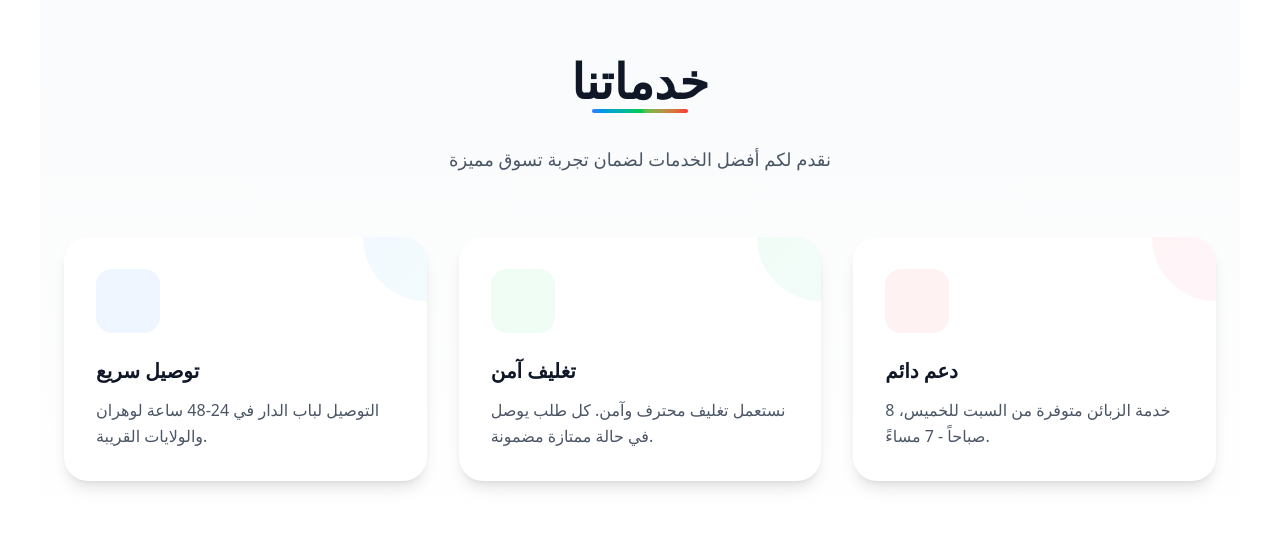
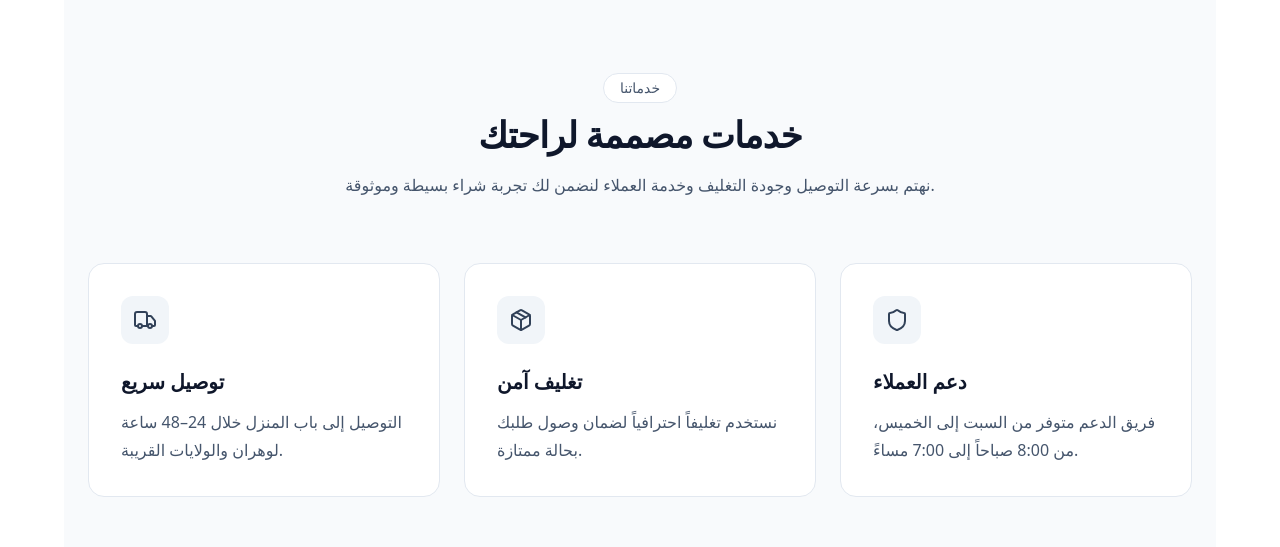
Before and after one commit to KhemissatRa/OctoWeb, a React app: page / in a window 1280 px wide. Shown: the part 927-1474 px from the top of the page. Built offline with nearby package versions, Linux system fonts and the light colour scheme; no server answers; the HTML template or start-up script is replaced by a standard one.

Commit message:
update about us

```diff
--- a/src/compenents/abtservice.jsx
+++ b/src/compenents/abtservice.jsx
@@ -1,85 +1,67 @@
-import React from 'react';
-import { Truck, Package, Shield } from 'lucide-react';
+import React from "react";
+import { Truck, Package, Shield } from "lucide-react";
 
 const services = [
   {
     icon: Truck,
-    title: 'توصيل سريع',
-    description: 'التوصيل لباب الدار في 24-48 ساعة لوهران والولايات القريبة.',
-    gradient: 'from-blue-500 to-cyan-500',
-    bgColor: 'bg-blue-50',
-    shadowColor: 'hover:shadow-blue-200'
+    title: "توصيل سريع",
+    description: "التوصيل إلى باب المنزل خلال 24–48 ساعة لوهران والولايات القريبة.",
   },
   {
     icon: Package,
-    title: 'تغليف آمن',
-    description: 'نستعمل تغليف محترف وآمن. كل طلب يوصل في حالة ممتازة مضمونة.',
-    gradient: 'from-green-500 to-emerald-500',
-    bgColor: 'bg-green-50',
-    shadowColor: 'hover:shadow-green-200'
+    title: "تغليف آمن",
+    description: "نستخدم تغليفاً احترافياً لضمان وصول طلبك بحالة ممتازة.",
   },
   {
     icon: Shield,
-    title: 'دعم دائم',
-    description: 'خدمة الزبائن متوفرة من السبت للخميس، 8 صباحاً - 7 مساءً.',
-    gradient: 'from-red-500 to-pink-500',
-    bgColor: 'bg-red-50',
-    shadowColor: 'hover:shadow-red-200'
-  }
+    title: "دعم العملاء",
+    description: "فريق الدعم متوفر من السبت إلى الخميس، من 8:00 صباحاً إلى 7:00 مساءً.",
+  },
 ];
 
-const ServiceCard = ({ icon: Icon , title, description, gradient, bgColor, shadowColor }) => (
-  <div className={`group relative p-8 bg-white rounded-3xl shadow-lg ${shadowColor} transition-all duration-500 hover:-translate-y-2 hover:shadow-2xl overflow-hidden`}>
-    {/* Decorative background gradient */}
-    <div className={`absolute top-0 right-0 w-32 h-32 bg-gradient-to-br ${gradient} opacity-5 rounded-full -mr-16 -mt-16 group-hover:scale-150 transition-transform duration-700`}></div>
-
-    {/* Icon container */}
-    <div className={`relative mb-6 inline-flex p-4 ${bgColor} rounded-2xl group-hover:scale-110 transition-transform duration-300`}>
-      <Icon className={`w-8 h-8 bg-gradient-to-br ${gradient} bg-clip-text text-transparent`} strokeWidth={2.5} />
+const ServiceCard = ({ icon: Icon, title, description }) => (
+  <div className="group rounded-2xl border border-slate-200 bg-white p-8 transition-all duration-300 hover:-translate-y-1 hover:border-slate-300 hover:shadow-lg">
+    <div className="mb-6 flex h-12 w-12 items-center justify-center rounded-xl bg-slate-100 transition-colors group-hover:bg-slate-900">
+      <Icon
+        className="h-6 w-6 text-slate-700 transition-colors group-hover:text-white"
+        strokeWidth={2}
+      />
     </div>
 
-    {/* Content */}
-    <div className="relative">
-      <h3 className="text-xl font-bold text-gray-900 mb-3 group-hover:bg-gradient-to-r group-hover:from-gray-900 group-hover:to-gray-700 group-hover:bg-clip-text group-hover:text-transparent transition-all duration-300">
-        {title}
-      </h3>
-      <p className="text-gray-600 leading-relaxed">
-        {description}
-      </p>
-    </div>
+    <h3 className="mb-3 text-xl font-semibold text-slate-900">
+      {title}
+    </h3>
 
-    {/* Bottom accent line */}
-    <div className={`absolute bottom-0 left-0 h-1 w-0 bg-gradient-to-r ${gradient} group-hover:w-full transition-all duration-500`}></div>
+    <p className="leading-7 text-slate-600">
+      {description}
+    </p>
   </div>
 );
 
 const ServiceSection = () => {
   return (
-    <section className="py-20 bg-gradient-to-b from-gray-50 to-white">
-      <div className="container mx-auto px-6">
-        {/* Header */}
-        <div className="text-center mb-16">
-          <h2 className="text-4xl md:text-5xl font-bold text-gray-900 mb-4 relative inline-block">
+    <section className="bg-slate-50 py-24">
+      <div className="mx-auto max-w-6xl px-6">
+        {/* Heading */}
+        <div className="mb-16 text-center">
+          <span className="mb-3 inline-block rounded-full border border-slate-200 bg-white px-4 py-1 text-sm font-medium text-slate-600">
             خدماتنا
-            <div className="absolute -bottom-2 left-1/2 transform -translate-x-1/2 w-24 h-1 bg-gradient-to-r from-blue-500 via-green-500 to-red-500 rounded-full"></div>
+          </span>
+
+          <h2 className="text-3xl font-bold tracking-tight text-slate-900 md:text-4xl">
+            خدمات مصممة لراحتك
           </h2>
-          <p className="text-gray-600 mt-6 max-w-2xl mx-auto text-lg">
-            نقدم لكم أفضل الخدمات لضمان تجربة تسوق مميزة
+
+          <p className="mx-auto mt-4 max-w-2xl text-base leading-7 text-slate-600">
+            نهتم بسرعة التوصيل وجودة التغليف وخدمة العملاء لنضمن لك تجربة شراء
+            بسيطة وموثوقة.
           </p>
         </div>
 
-        {/* Cards Grid */}
-        <div className="grid md:grid-cols-3 gap-8 max-w-6xl mx-auto">
+        {/* Cards */}
+        <div className="grid gap-6 md:grid-cols-3">
           {services.map((service, index) => (
-            <ServiceCard
-              key={index}
-              icon={service.icon}
-              title={service.title}
-              description={service.description}
-              gradient={service.gradient}
-              bgColor={service.bgColor}
-              shadowColor={service.shadowColor}
-            />
+            <ServiceCard key={index} {...service} />
           ))}
         </div>
       </div>
```
